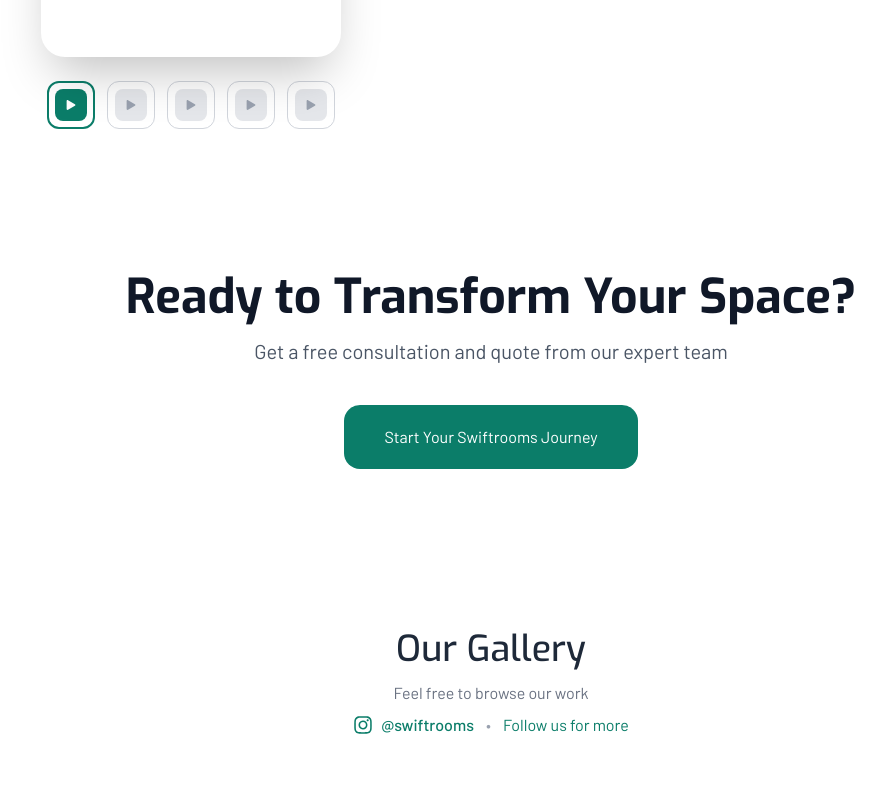
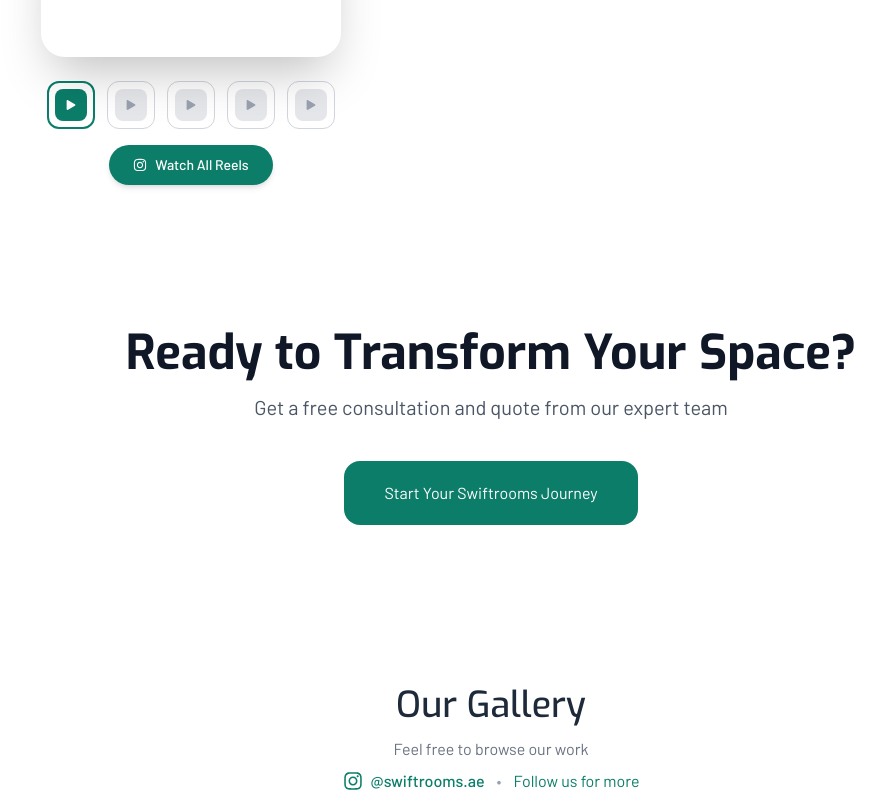
Before and after one commit to SyspreeDev/swiftroom, a Next.js app: page / in a window 1280 px wide. Shown: the part 4420-5220 px from the top of the page, without its empty margins (149-1034 px from the left). Built offline with nearby package versions, Linux system fonts and the light colour scheme; grey boxes are pictures that could not be loaded.

Commit message:
interlinking completed

```diff
--- a/components/FaqSection.jsx
+++ b/components/FaqSection.jsx
@@ -155,9 +155,12 @@ export default function FaqSection() {
         >
           <p className="text-gray-600 text-lg mb-4">Still have questions?</p>
 
-          <button className="bg-[#0B7D69] hover:bg-[#095f50] text-white px-8 py-3.5 rounded-lg text-medium tracking-wide transition-all duration-200 hover:-translate-y-0.5 active:translate-y-0">
+          <a
+            href="#cta"
+            className="bg-[#0B7D69] hover:bg-[#095f50] text-white px-8 py-3.5 rounded-lg text-medium tracking-wide transition-all duration-200 hover:-translate-y-0.5 active:translate-y-0 inline-block"
+          >
             Get Free Consultation
-          </button>
+          </a>
         </motion.div>
       </div>
     </section>
--- a/components/Footer.jsx
+++ b/components/Footer.jsx
@@ -4,12 +4,12 @@ import { FiPhone, FiMail, FiMapPin } from "react-icons/fi";
 import { FaInstagram } from "react-icons/fa";
 
 const quickLinks = [
-  { label: "Home", href: "/" },
-  { label: "Products", href: "/products" },
-  { label: "Process", href: "/process" },
-  { label: "Portfolio", href: "/portfolio" },
-  { label: "FAQs", href: "/faqs" },
-  { label: "Get Quote", href: "/get-quote" },
+  { label: "Home", href: "#hero" },
+  { label: "Products", href: "#products" },
+  { label: "Process", href: "#process" },
+  { label: "Portfolio", href: "#portfolio" },
+  { label: "FAQs", href: "#faqs" },
+  { label: "Get Quote", href: "#cta" },
 ];
 
 export default function Footer() {
@@ -101,7 +101,7 @@ export default function Footer() {
               Follow Us on Instagram
             </h3>
             <a
-              href="https://instagram.com"
+              href="https://www.instagram.com/swiftrooms.ae/"
               target="_blank"
               rel="noopener noreferrer"
               className="w-12 h-12 rounded-xl bg-[#0B7D69] flex items-center justify-center hover:bg-[#095f50] hover:-translate-y-0.5 transition-all duration-200"
--- a/components/Navbar.jsx
+++ b/components/Navbar.jsx
@@ -116,7 +116,7 @@ export default function Navbar() {
             variants={ctaVariants}
             className="hidden md:flex flex-shrink-0"
           >
-            <Link href="/contact">
+            <Link href="#cta">
               <button className="bg-[#0B7D69] text-white px-5 py-2.5 rounded-lg text-[13px] font-medium shadow-md hover:bg-[#09695a] transition duration-300">
                 Get Quote | Visit Showroom
               </button>
--- a/components/Portfolio.jsx
+++ b/components/Portfolio.jsx
@@ -73,7 +73,16 @@ export default function PortfolioSection() {
 
         <div className="flex items-center justify-center gap-2 mt-3 text-[#0B7D69] text-sm">
           <FaInstagram />
-          <span>@swiftrooms.ae</span>
+          <span>
+            <a
+              href="https://instagram.com/swiftrooms.ae"
+              target="_blank"
+              rel="noopener noreferrer"
+              className="hover:underline"
+            >
+              @swiftrooms.ae
+            </a>
+          </span>
           <span className="text-[#026b58]">• Follow for more</span>
         </div>
       </motion.div>
@@ -115,6 +124,17 @@ export default function PortfolioSection() {
                 </button>
               ))}
             </div>
+            {/* "Watch All Reels" Button as seen in your image */}
+            <a
+              href="https://www.instagram.com/swiftrooms.ae/"
+              target="_blank"
+              rel="noopener noreferrer"
+            >
+              <button className="mt-4 bg-[#0B7D69] text-white px-6 py-2.5 rounded-full flex items-center gap-2 text-sm font-medium shadow-md">
+                <FaInstagram />
+                Watch All Reels
+              </button>
+            </a>
           </div>
 
           {/* Mobile View: Swiper + Dots */}
@@ -143,10 +163,16 @@ export default function PortfolioSection() {
             </Swiper>
 
             {/* "Watch All Reels" Button as seen in your image */}
-            <button className="mt-4 bg-[#0B7D69] text-white px-6 py-2.5 rounded-full flex items-center gap-2 text-sm font-medium shadow-md">
-              <FaInstagram />
-              Watch All Reels
-            </button>
+            <a
+              href="https://www.instagram.com/swiftrooms.ae/"
+              target="_blank"
+              rel="noopener noreferrer"
+            >
+              <button className="mt-4 bg-[#0B7D69] text-white px-6 py-2.5 rounded-full flex items-center gap-2 text-sm font-medium shadow-md">
+                <FaInstagram />
+                Watch All Reels
+              </button>
+            </a>
           </div>
         </div>
 
--- a/components/SliderGallery.jsx
+++ b/components/SliderGallery.jsx
@@ -394,7 +394,17 @@ export default function SliderGallery() {
 
           <div className="flex items-center justify-center gap-2 text-sm md:text-base">
             <FaInstagram className="text-[#0B7D69] text-xl" />
-            <span className="text-[#0B7D69] font-medium">@swiftrooms</span>
+            <span className="text-[#0B7D69] font-medium">
+              {" "}
+              <a
+                href="https://instagram.com/swiftrooms.ae"
+                target="_blank"
+                rel="noopener noreferrer"
+                className="hover:underline"
+              >
+                @swiftrooms.ae
+              </a>
+            </span>
             <span className="text-gray-400 mx-1">•</span>
             <span className="text-[#0B7D69]">Follow us for more</span>
           </div>
```
